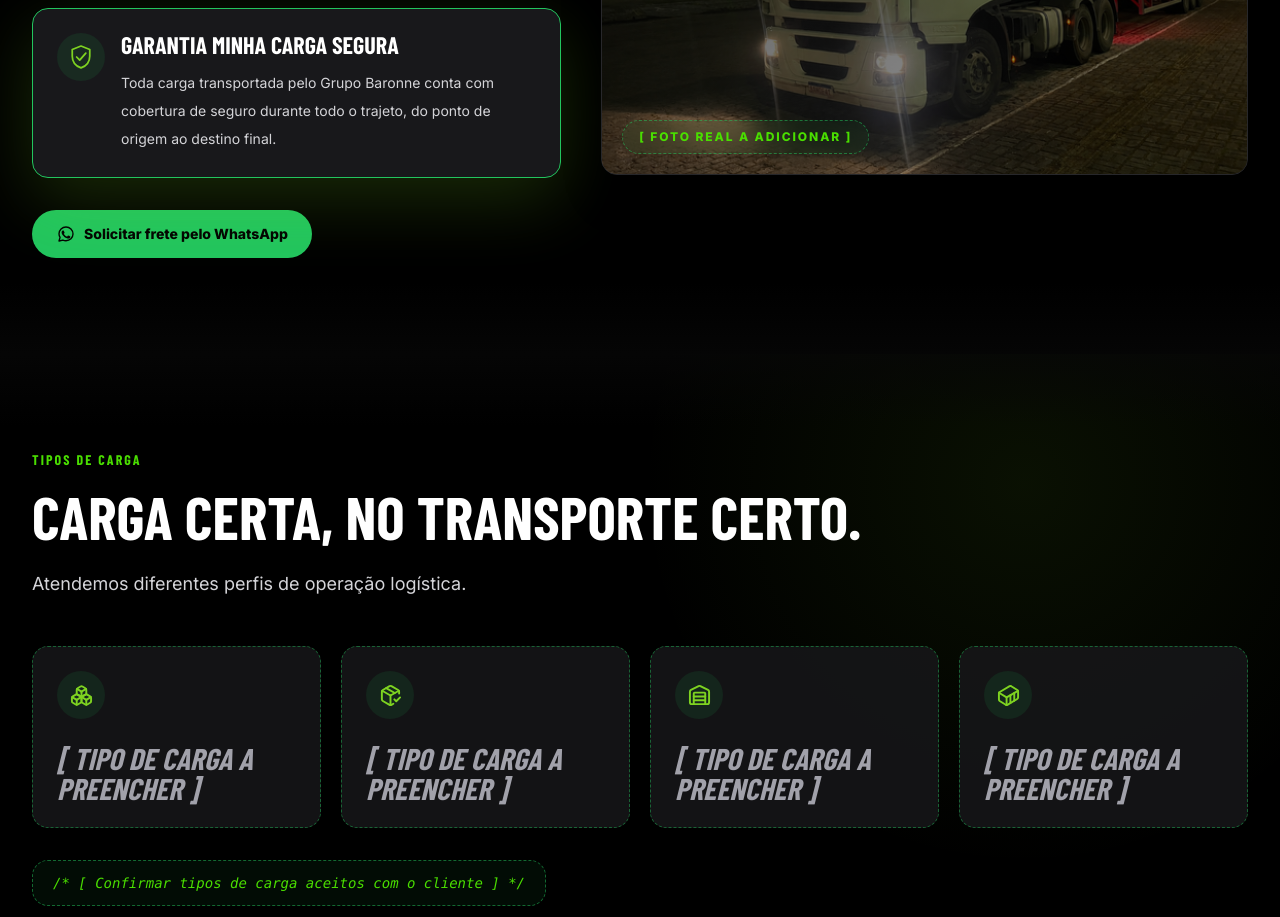
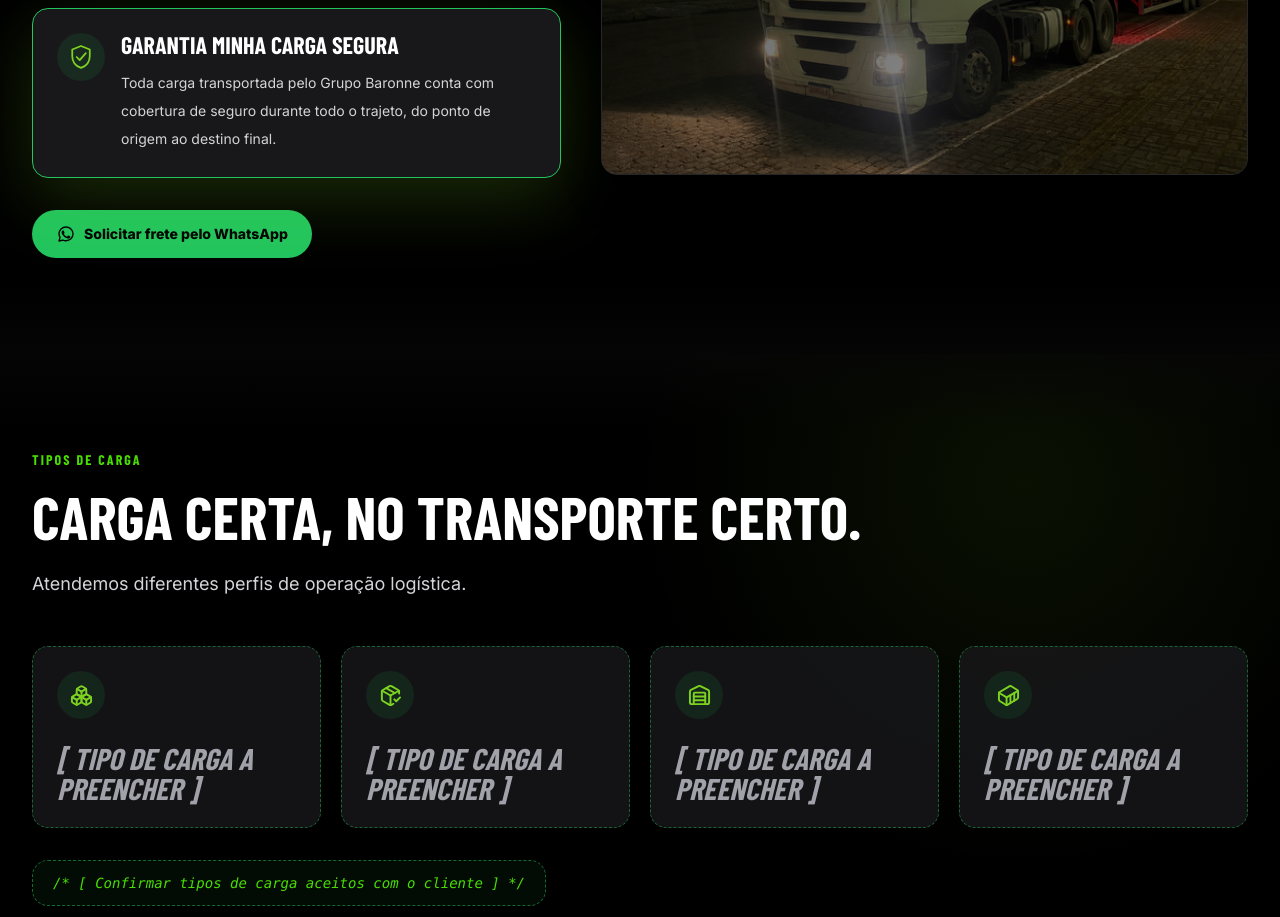
Before and after one commit to asafe750/GRUPO-BARONNE, a Next.js app: page / in a window 1280 px wide. Shown: the part 1300-2217 px from the top of the page. Built offline with nearby package versions, Linux system fonts and the light colour scheme; a web font is replaced by a local one.

Commit message:
Remove badge da foto de transporte

```diff
--- a/components/CoverageMap.tsx
+++ b/components/CoverageMap.tsx
@@ -107,9 +107,6 @@ export function TransportSection() {
             className="object-cover"
           />
           <div className="absolute inset-0 bg-[linear-gradient(135deg,rgba(0,0,0,0.68),rgba(0,0,0,0.38))]" />
-          <span className="placeholder-dash absolute bottom-5 left-5 rounded-full px-4 py-2 text-xs font-extrabold uppercase tracking-[0.16em] backdrop-blur">
-            [ FOTO REAL A ADICIONAR ]
-          </span>
         </div>
       </div>
     </motion.section>
```
